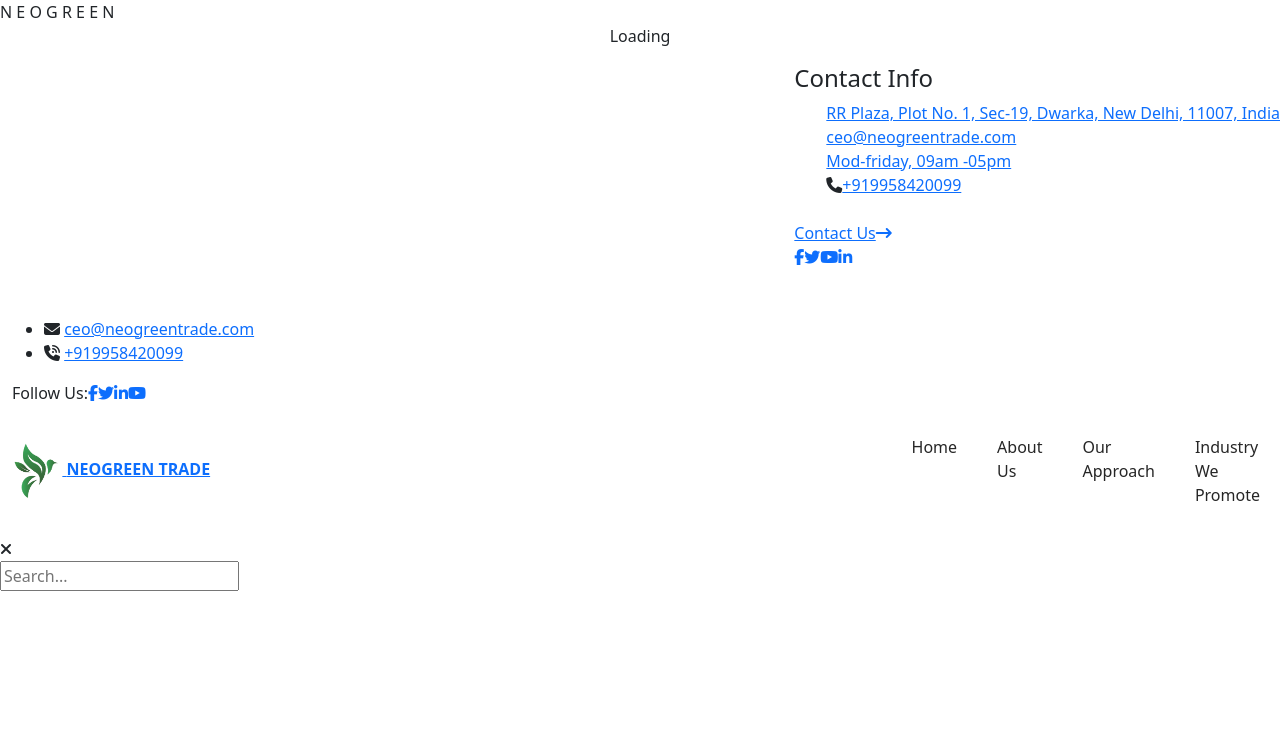
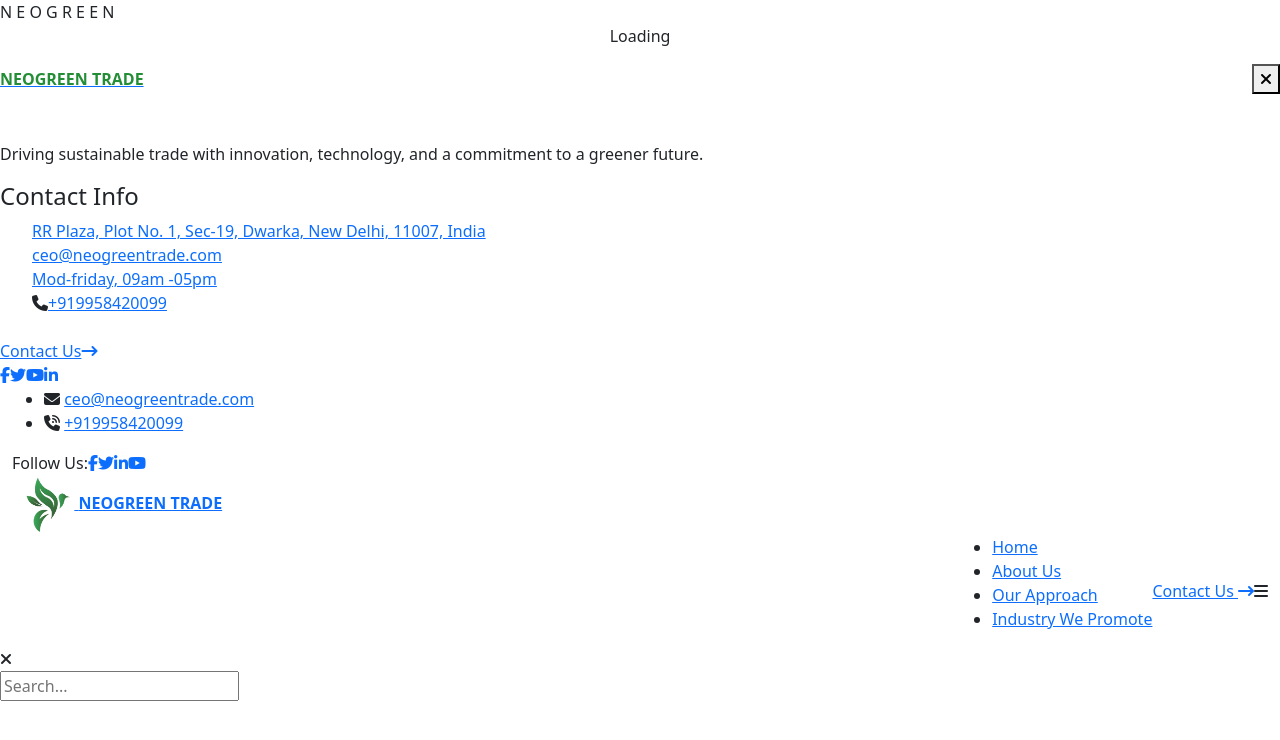
Before and after one commit to cuberoot-technologies/neogreen, a website: page includes/header.html in a window 1280 px wide. Drawn offline with nearby package versions, Linux system fonts and the light colour scheme.

Commit message:
header change

```diff
--- a/includes/header.html
+++ b/includes/header.html
@@ -27,119 +27,7 @@
       rel="stylesheet"
       href="https://cdnjs.cloudflare.com/ajax/libs/font-awesome/6.7.2/css/solid.min.css"
     />
-    <style>
-      header
-{
-    position: relative;
-    max-width: 1400px;
-    display: flex;
-    justify-content: space-between;
-    width: 100%;
-    margin: 10px auto;
-    padding: 0px;
-    background: #FFF;
-    border-radius: 4px;
-}
-.logo
-{
-    float:left;
-    text-align: center;
-    line-height: 60px;
-    font-size: 36px;
-    padding: 0 20px;
-    color:#069370;
-    font-weight: 700;
-    text-decoration: none;
 
-}
-nav
-{
-    float:right;
-}
-.clear
-{
-    clear: both;
-}
-nav ul
-{
-    margin: 0;
-    padding: 0;
-    display: flex;
-}
-nav ul li
-{
-    list-style: none;
-}
-nav ul li a
-{
-    display: block;
-    margin: 10px 0;
-    padding: 10px 20px;
-    text-decoration: none;
-    color: #262626;
-}
-nav ul li a.active,
-nav ul li a:hover
-{
-    background: #069370;
-    color: #fff;
-    transition: 0.5s;
-}
-@media (max-width: 1200px)
-{
-    header
-    {
-        margin: 20px;
-    }
-}
-@media (max-width: 768px)
-{
-    .mean-toggle
-    {
-        display: block;
-        width: auto;
-        height: auto;
-        margin: 10px;
-        float: right;
-        width: 100%;
-        cursor: pointer;
-        text-align: center;
-        font-size: 30px;
-        color: #069370;
-    }
-    .mean-toggle:before
-    {
-        content: url('/img/icon.png');
-        font-family: fontAwesome;
-        line-height: 40px;
-    }
-    .mean-toggle.active:before
-    {
-        content: '\f00d';
-    }
-    nav
-    {
-        display:none;
-    }
-    nav.active
-    {
-        display:block;
-        width :100%;
-    }
-    nav.active ul
-    {
-        display: block;
-    }
-    nav.active ul li
-    {
-        margin: 0;
-        text-align: center;
-    }
-}
-.d-flex.justify-content-between.align-items-center.header-sub{
-  width: 100%;
-}
-    </style>
   </head>
   <body>
     <!-- Preloader Start -->
@@ -188,8 +76,19 @@
             <div
               class="offcanvas__top mb-5 d-flex justify-content-between align-items-center"
             >
-
-
+              <div class="offcanvas__logo" >
+                <a href="/"><b style="color: #238e36;">NEOGREEN TRADE</b></a>
+              </div>
+              <div class="offcanvas__close">
+                <button>
+                  <i class="fas fa-times"></i>
+                </button>
+              </div>
+            </div>
+            <p class="text d-none d-lg-block">
+              Driving sustainable trade with innovation, technology, and a
+              commitment to a greener future.
+            </p>
             <div class="mobile-menu fix mb-3"></div>
             <div class="offcanvas__contact">
               <h4>Contact Info</h4>
@@ -255,6 +154,7 @@
     <div class="offcanvas__overlay"></div>
 
     <!-- Header Section Start -->
+    <header>
       <div class="header-top-section fix">
         <div class="container-fluid">
           <div class="header-top-wrapper">
@@ -282,10 +182,12 @@
           </div>
         </div>
       </div>
-
-
-      <header >
-        <div class="d-flex justify-content-between align-items-center header-sub">
+      <div id="header-sticky" class="header-1">
+        <div class="container-fluid">
+          <div class="mega-menu-wrapper">
+            <div class="header-main style-2">
+              <div class="header-left">
+                <div class="logo">
                   <a class="header-logo" href="/">
                     <img
                       src="/img/logo/logo_icon.png"
@@ -294,17 +196,44 @@
                     />
                     <b style="color: var(--theme)">NEOGREEN TRADE</b>
                   </a>
-        <div class="mean-toggle"></div>
                 </div>
-        <nav>
+              </div>
+              <div
+                class="header-right d-flex justify-content-end align-items-center"
+              >
+                <div class="mean__menu-wrapper">
+                  <div class="main-menu">
+                    <nav id="mobile-menu">
                       <ul>
-                <li><a href="/">Home</a></li>
+                        <li class="has-dropdown active menu-thumb">
+                          <a href="/"> Home </a>
+                        </li>
                         <li><a href="/aboutus.html">About Us</a></li>
+                        <!-- <li><a href="/services"> Services</a></li> -->
                         <li><a href="/our-approach.html">Our Approach</a></li>
                         <li><a href="/industry-we-promote.html">Industry We Promote</a></li>
                       </ul>
                     </nav>
-        <div class="clear"></div>
+                  </div>
+                </div>
+                <div class="header-button">
+                  <a class="theme-btn" href="/contact-us.html">
+                    <span>
+                      Contact Us
+                      <i class="fa-solid fa-arrow-right-long"></i>
+                    </span>
+                  </a>
+                </div>
+                <div class="header__hamburger d-xl-block my-auto">
+                  <div class="sidebar__toggle">
+                    <i class="fas fa-bars"></i>
+                  </div>
+                </div>
+              </div>
+            </div>
+          </div>
+        </div>
+      </div>
     </header>
 
     <!-- Search Area Start -->
@@ -324,22 +253,5 @@
         </div>
       </div>
     </div>
-
-
-    <script
-    src="https://code.jquery.com/jquery-3.4.1.js"
-    integrity="sha256-WpOohJOqMqqyKL9FccASB9O0KwACQJpFTUBLTYOVvVU="
-    crossorigin="anonymous">
-  </script>
-    <script type="text/javascript">
-        $(document).ready(function()
-        {
-            $('.mean-toggle').click(function()
-          {
-                $('.mean-toggle').toggleClass('active')
-                $('nav').toggleClass('active')
-          })
-        })
-      </script>
   </body>
 </html>
```
Lines whose indentation alone changed are shown as unchanged.
